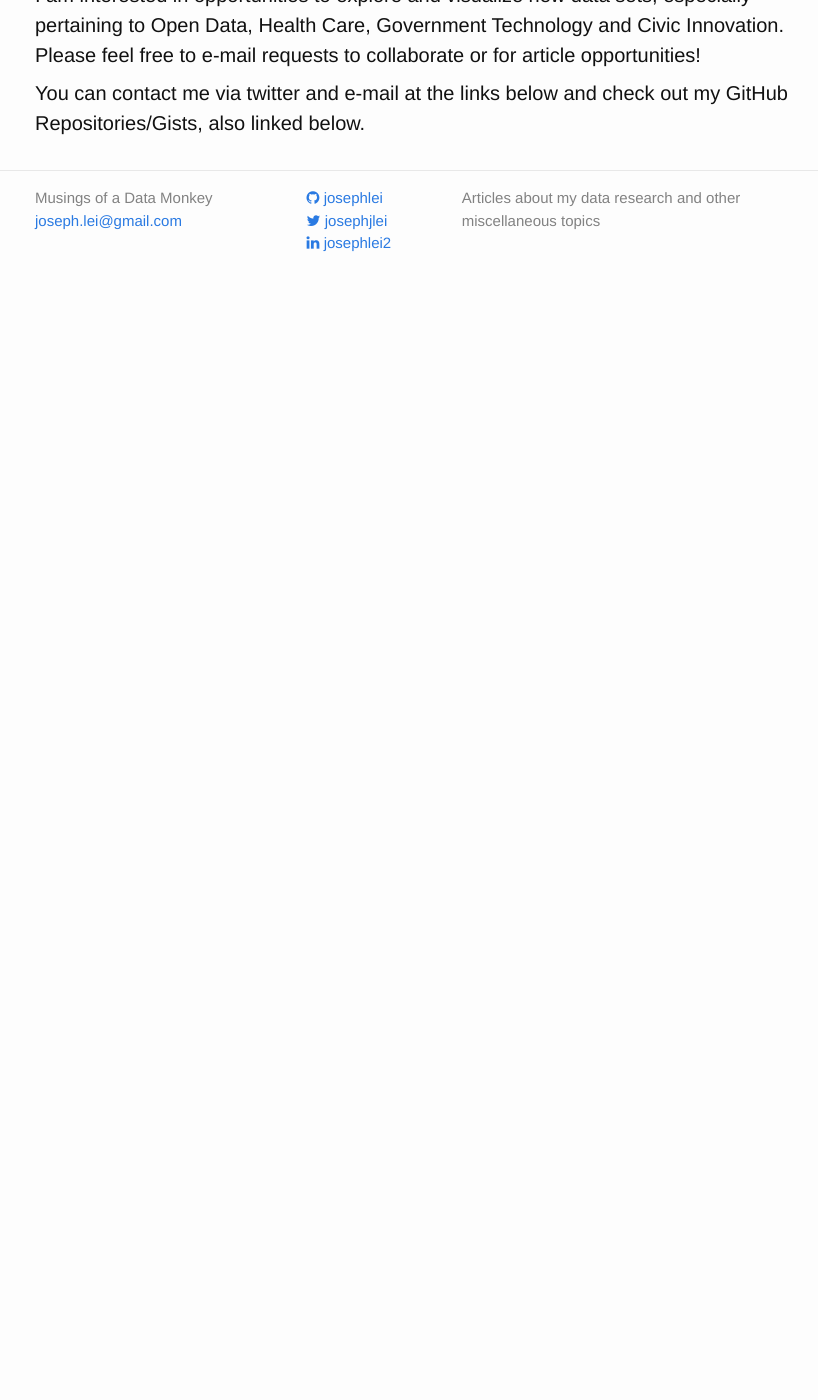
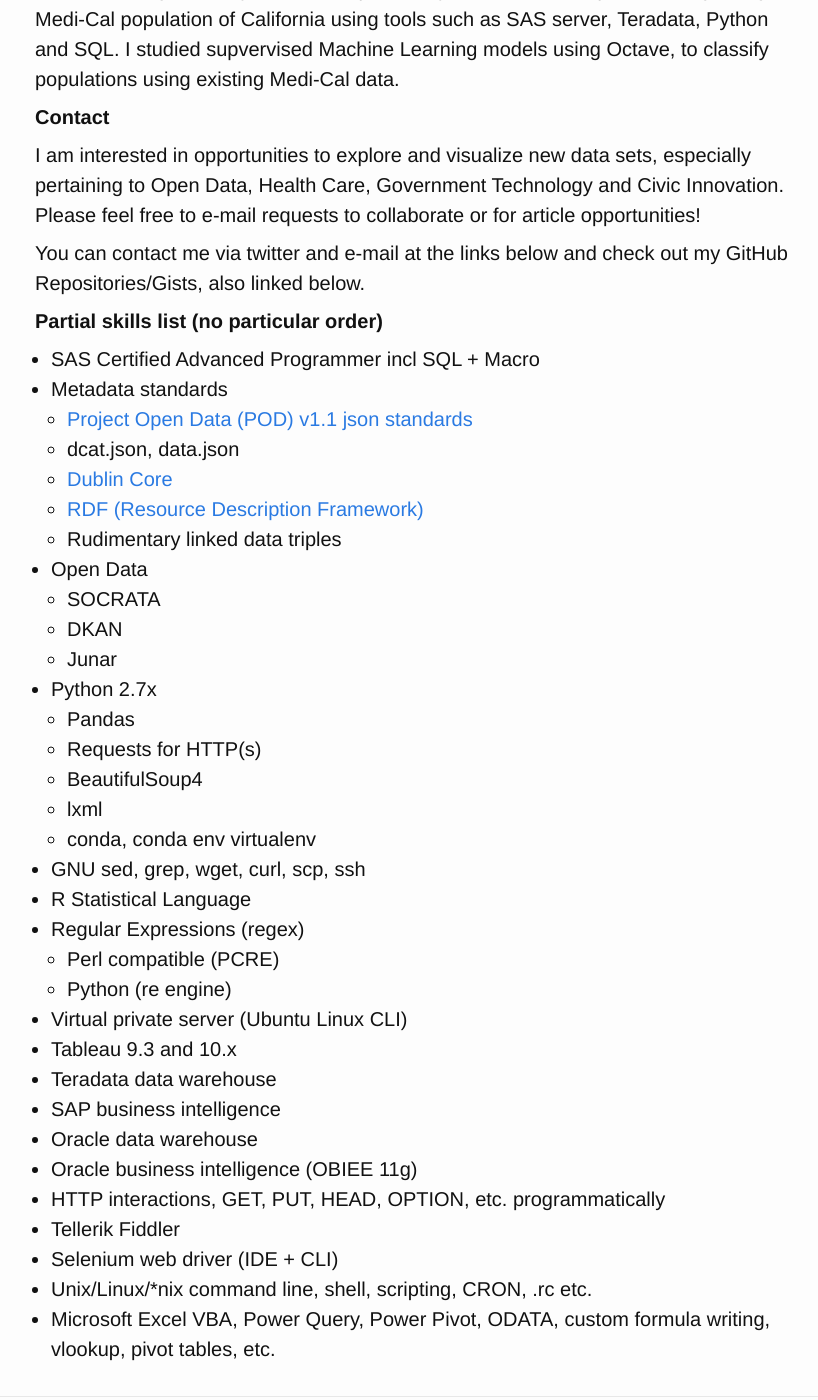
Before and after one commit to josephlei/jjl-website, a Jekyll site: the page built from about.md, in a window 1280 px wide and 1400 px high, scrolled down 721 px. Shown: the whole window, without its empty margins (221-1039 px from the left). Built offline with Jekyll 4.4.1, drawn with Linux system fonts in a browser that asks for light colours; nearby versions of some CDN libraries; before the commit the page ends 1008 px from its top, so only the background shows below that; some of the changed text lies outside the part shown.

Commit message:
direct shell update

```diff
--- a/_posts/2016-09-13-sfpwstat.markdown
+++ b/_posts/2016-09-13-sfpwstat.markdown
@@ -26,6 +26,5 @@
 ***
 
 * [San Francisco DPW Stat - Case Study Document](http://sfcontroller.org/sites/default/files/FileCenter/Documents/6219-DPW%20Stat%20case.pdf)
-  * Particular emphasis
 * If you are affiliated with CA state and would like more information, please e-mail [joseph.lei@state.ca.gov](mailto:joseph.lei@state.ca.gov)
-* pictures
+* Pictures?
--- a/about.md
+++ b/about.md
@@ -8,16 +8,63 @@
 
 ![hs](/assets/hs.jpg){:height="50px" width="50px"}
 
-#### Current
+#### **Current Role**
 
-I am currently the *CA Open Data & Data Science Lead* with **CA Dept of Technology's Office of Digital Innovation**; a fancy way of saying I love opening data and finding ways we can apply Data Science to make California better! More to come on this soon..!
+I am currently the:
 
-#### Past Roles
+**Open Data & Data Science Lead** with
+
+**CA Dept of Technology's Office of Digital Innovation**
+
+A fancy way of saying I love opening data and finding ways we can apply Data Science to make California better! More to come on this soon..!
+
+**Project List**
+
+* [CA Open Data Portal (open source DKAN) Launch](http://data.ca.gov)
+* OSI EBT ATM Finder, via batch geocoding API
+
+#### **Past Roles**
 
 In the past (2014-2016) I have been a Data Science Research Specialist with the State of California Department of Health Care Services, reporting on the progress of Medi-Cal and the implementation of the Affordable Care Act (ACA). The core of what I did was finding new ways to answer previously un-answerable questions regarding the Medi-Cal population of California using tools such as SAS server, Teradata, Python and SQL. I studied supvervised Machine Learning models using Octave, to classify populations using existing Medi-Cal data.
 
-#### Contact
+#### **Contact**
 
 I am interested in opportunities to explore and visualize new data sets, especially pertaining to Open Data, Health Care, Government Technology and Civic Innovation.  Please feel free to e-mail requests to collaborate or for article opportunities!
 
 You can contact me via twitter and e-mail at the links below and check out my GitHub Repositories/Gists, also linked below.
+
+**Partial skills list (no particular order)**
+
+* SAS Certified Advanced Programmer incl SQL + Macro
+* Metadata standards
+  * [Project Open Data (POD) v1.1 json standards](https://project-open-data.cio.gov/v1.1/schema/)
+  * dcat.json, data.json
+  * [Dublin Core](http://dublincore.org/)
+  * [RDF (Resource Description Framework)](https://www.w3.org/standards/techs/rdf#w3c_all)
+  * Rudimentary linked data triples
+* Open Data
+  * SOCRATA
+  * DKAN
+  * Junar
+* Python 2.7x
+  * Pandas
+  * Requests for HTTP(s)
+  * BeautifulSoup4
+  * lxml
+  * conda, conda env virtualenv
+* GNU sed, grep, wget, curl, scp, ssh
+* R Statistical Language
+* Regular Expressions (regex)
+  * Perl compatible (PCRE)
+  * Python (re engine)
+* Virtual private server (Ubuntu Linux CLI)
+* Tableau 9.3 and 10.x
+* Teradata data warehouse
+* SAP business intelligence
+* Oracle data warehouse
+* Oracle business intelligence (OBIEE 11g)
+* HTTP interactions, GET, PUT, HEAD, OPTION, etc. programmatically
+* Tellerik Fiddler
+* Selenium web driver (IDE + CLI)
+* Unix/Linux/*nix command line, shell, scripting, CRON, .rc etc.
+* Microsoft Excel VBA, Power Query, Power Pivot, ODATA, custom formula writing, vlookup, pivot tables, etc.
```
